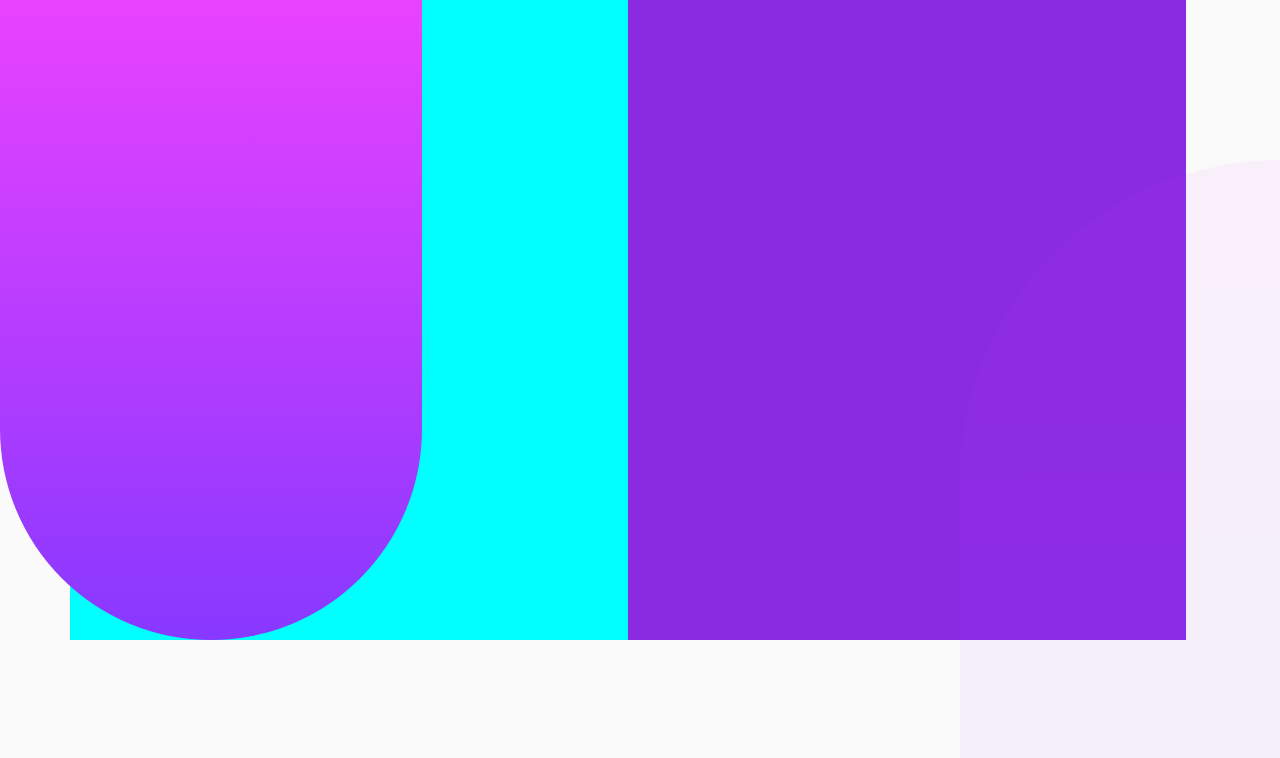
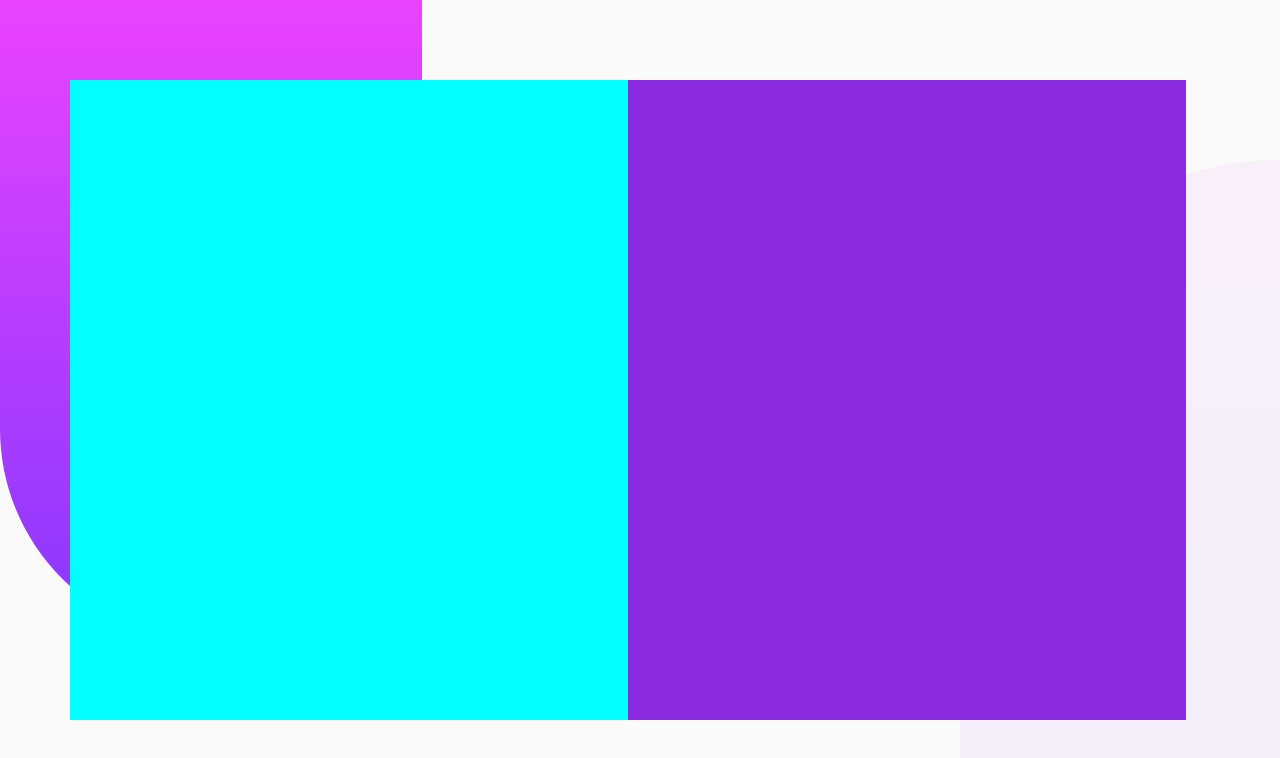
Before and after one commit to T-Induwara/chat-app-ui, a React (Create React App) app: page / in a window 1280 px wide. Shown: the top 758 px of the page. Built offline with nearby package versions, Linux system fonts and the light colour scheme.

Commit message:
Centered .app-wrapper class on dekstop

```diff
--- a/src/App.css
+++ b/src/App.css
@@ -108,4 +108,10 @@
         width:100% !important;
         flex-direction: row;
     }
+    /*CSS for app wrapper in dekstop*/
+    .app-wrapper{
+        display:flex;
+        flex-direction: row;
+        align-items: center;
+    }
 }
```
